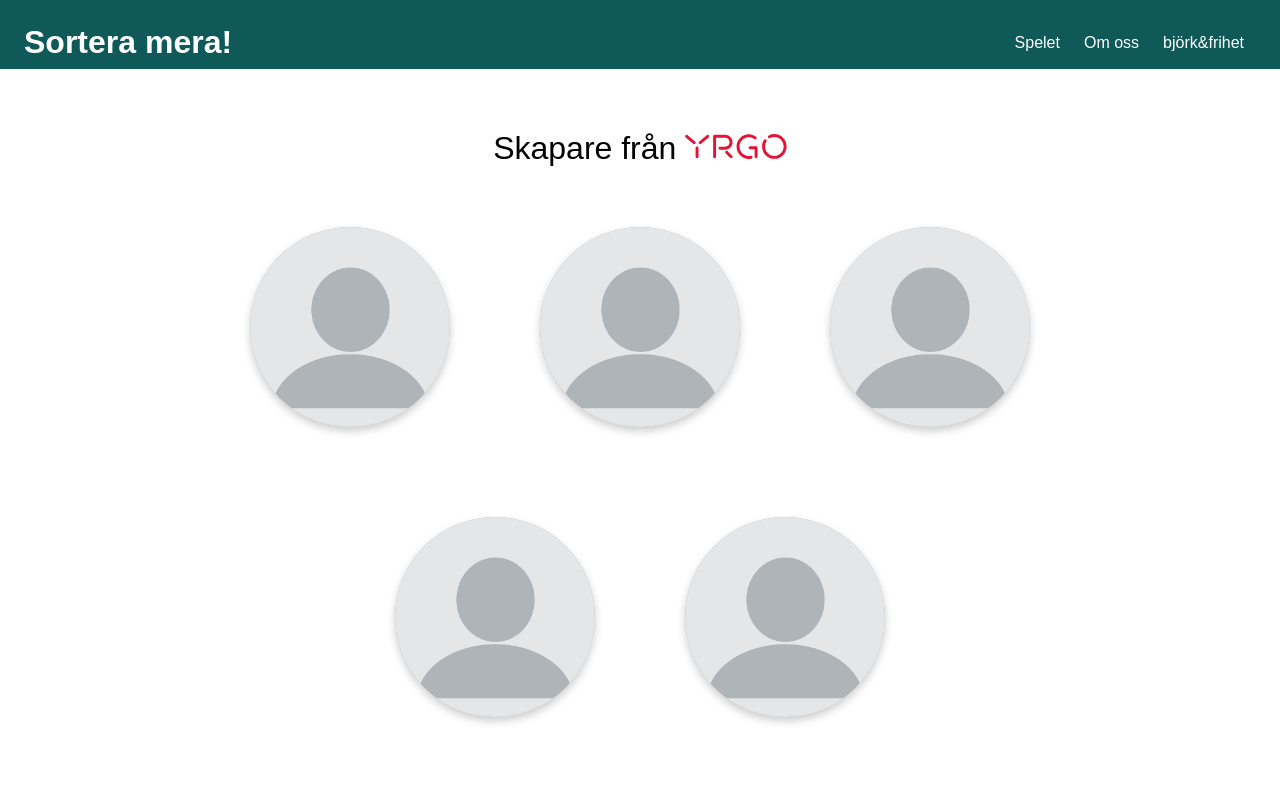
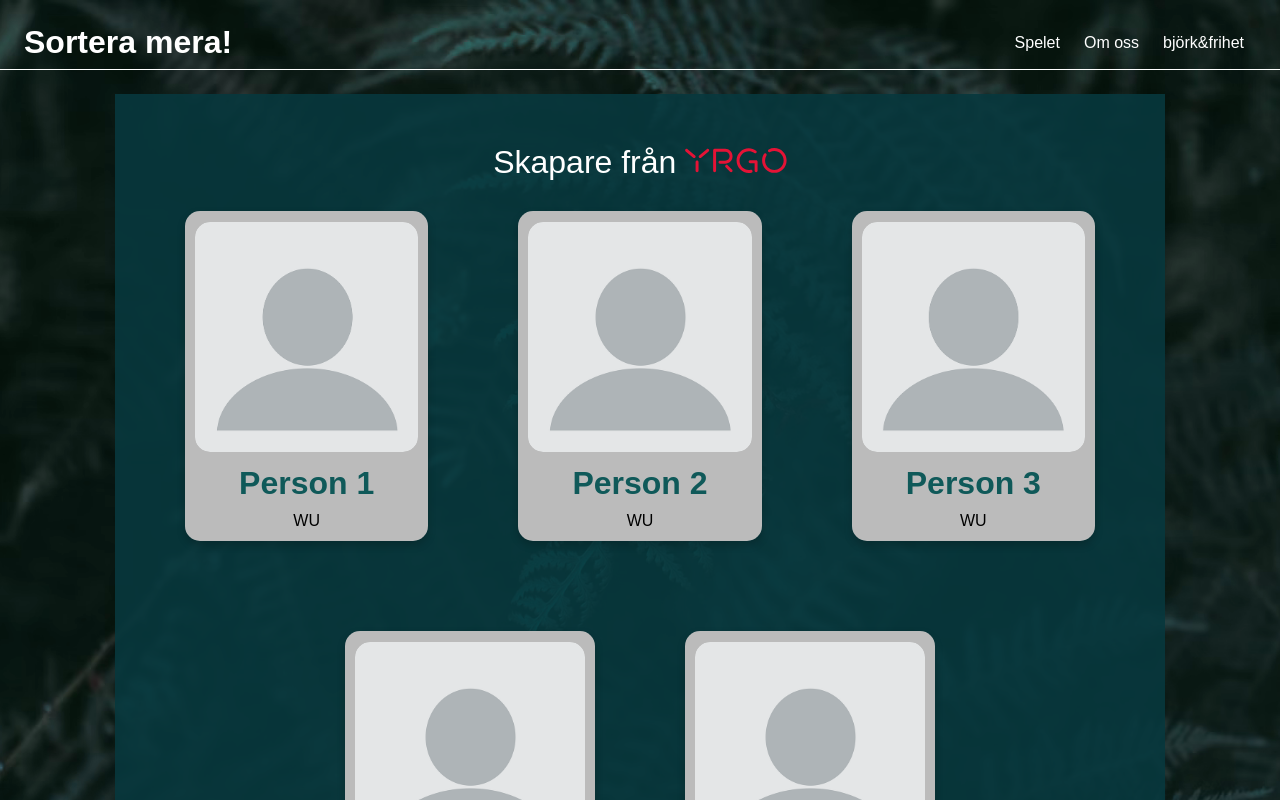
Before and after one commit to theo0165/sammanslaget, a Next.js app: page /om in a window 1280 px wide. Shown: the top 800 px of the page. Built offline with nearby package versions, Linux system fonts and the light colour scheme.

Commit message:
New about page

```diff
--- a/components/Person.tsx
+++ b/components/Person.tsx
@@ -9,6 +9,7 @@ interface Props {
   name: string;
   image: string;
   education: string;
+  description: string;
   contact: {
     linkedin?: string;
     email?: string;
@@ -17,7 +18,13 @@ interface Props {
   };
 }
 
-const Person: FC<Props> = ({ name, image, education, contact }) => {
+const Person: FC<Props> = ({
+  name,
+  image,
+  education,
+  contact,
+  description,
+}) => {
   const [isMobile, setIsMobile] = useState(false);
   const [isOpen, setIsOpen] = useState(false);
 
@@ -57,13 +64,16 @@ const Person: FC<Props> = ({ name, image, education, contact }) => {
     >
       <div className={style.inner}>
         <div className={style.front}>
-          <Image src={image} layout="fill" objectFit="cover" priority />
+          <div className={style.imageContainer}>
+            <Image src={image} layout="fill" objectFit="cover" priority />
+          </div>
+          <div className={style.frontInfo}>
+            <h3>{name}</h3>
+            <p>{education}</p>
+          </div>
         </div>
         <div className={style.back}>
-          <div>
-            <h1>{name}</h1>
-            <h3>{education}</h3>
-          </div>
+          <div className={style.desc}>{description}</div>
           <div>
             {contact.email && (
               <a href={`mailto:${contact.email}`}>{contact.email}</a>
--- a/pages/index.tsx
+++ b/pages/index.tsx
@@ -52,7 +52,7 @@ const Home: NextPage = () => {
   return (
     <>
       <Header noBg />
-      <div className={style.imageContainer}>
+      {/* <div className={style.imageContainer}>
         <Image
           src={hero}
           layout="fill"
@@ -60,7 +60,7 @@ const Home: NextPage = () => {
           priority
           className={style.hero}
         />
-      </div>
+      </div> */}
       <div className={style.gameContainer}>
         <div className={style.game}>
           <div className={style.gameInnerContainer}>
--- a/pages/om.tsx
+++ b/pages/om.tsx
@@ -6,7 +6,7 @@ import style from "../styles/Om.module.scss";
 const Om: NextPage = () => {
   return (
     <div>
-      <Header />
+      <Header noBg />
       <div className={style.container}>
         <h1>
           Skapare från{" "}
@@ -33,6 +33,7 @@ const Om: NextPage = () => {
               name="Person 1"
               image="/profile.png"
               education="WU"
+              description="Jag har ansvarat för idégenerering, användartester av spelet samt gjort prototyper av hemsidan."
               contact={{
                 email: "test@example.com",
                 github: "https://github.com",
@@ -45,6 +46,7 @@ const Om: NextPage = () => {
               name="Person 2"
               image="/profile.png"
               education="WU"
+              description="Jag har ansvarat för idégenerering, användartester av spelet samt gjort prototyper av hemsidan."
               contact={{
                 email: "test@example.com",
                 github: "https://github.com",
@@ -57,6 +59,7 @@ const Om: NextPage = () => {
               name="Person 3"
               image="/profile.png"
               education="WU"
+              description="Jag har ansvarat för idégenerering, användartester av spelet samt gjort prototyper av hemsidan."
               contact={{
                 email: "test@example.com",
                 github: "https://github.com",
@@ -71,6 +74,7 @@ const Om: NextPage = () => {
               name="Person 4"
               image="/profile.png"
               education="WU"
+              description="Jag har ansvarat för idégenerering, användartester av spelet samt gjort prototyper av hemsidan."
               contact={{
                 email: "test@example.com",
                 github: "https://github.com",
@@ -83,6 +87,7 @@ const Om: NextPage = () => {
               name="Person 5"
               image="/profile.png"
               education="WU"
+              description="Jag har ansvarat för idégenerering, användartester av spelet samt gjort prototyper av hemsidan."
               contact={{
                 email: "test@example.com",
                 github: "https://github.com",
--- a/styles/Om.module.scss
+++ b/styles/Om.module.scss
@@ -1,36 +1,87 @@
+// .container {
+//   margin-bottom: 60px;
+
+//   > h1 {
+//     text-align: center;
+//     margin: 60px 0;
+//     padding: 0;
+//     font-weight: 300;
+
+//     svg {
+//       height: 25px;
+//     }
+//   }
+// }
+
+// .people {
+//   display: flex;
+//   flex-direction: column;
+//   justify-content: center;
+//   align-items: center;
+//   row-gap: 90px;
+
+//   .two,
+//   .three {
+//     display: flex;
+//     column-gap: 90px;
+//   }
+
+//   @media screen and (max-width: 900px) {
+//     .two,
+//     .three {
+//       flex-direction: column;
+//       row-gap: 90px;
+//     }
+//   }
+// }
+
 .container {
-  margin-bottom: 60px;
+  width: 90%;
+  margin: 0 auto;
+  background: rgba(7, 56, 61, 0.9);
+  max-width: 1050px;
+  padding: 50px 70px;
+  margin-bottom: 50px;
 
   > h1 {
     text-align: center;
-    margin: 60px 0;
+    margin: 0 0 30px 0;
     padding: 0;
     font-weight: 300;
+    color: white;
 
     svg {
       height: 25px;
     }
   }
-}
 
   .people {
     display: flex;
+    column-gap: 90px;
     flex-direction: column;
-  justify-content: center;
+    row-gap: 90px;
+
+    @media screen and (max-width: 1000px) {
       align-items: center;
-  row-gap: 90px;
+    }
 
     .two,
     .three {
       display: flex;
       column-gap: 90px;
-  }
+      justify-content: center;
 
-  @media screen and (max-width: 900px) {
-    .two,
-    .three {
-      flex-direction: column;
+      @media screen and (max-width: 1000px) {
+        display: grid;
+        grid-template-columns: 1fr;
         row-gap: 90px;
       }
     }
+
+    .two {
     }
+
+    .three {
+    }
+  }
+}
--- a/styles/Person.module.scss
+++ b/styles/Person.module.scss
@@ -1,12 +1,13 @@
 .card {
-  width: 200px;
-  height: 200px;
+  width: 250px;
+  height: 330px;
   background-color: transparent;
   perspective: 1000px;
+  border-radius: 15px;
   //border-radius: 50%;
 
   * {
-    border-radius: 50%;
+    border-radius: 15px;
   }
 }
 
@@ -45,6 +46,29 @@
 .front {
   background-color: #bbb;
   color: black;
+  padding: 11px 10px;
+  display: flex;
+  justify-content: space-between;
+  flex-direction: column;
+
+  .imageContainer {
+    position: relative;
+    height: 230px;
+  }
+
+  .frontInfo {
+    h3 {
+      color: #0f5959;
+      font-weight: 600;
+      margin: 0;
+      padding-bottom: 10px;
+      font-size: 32px;
+    }
+
+    p {
+      margin: 0;
+    }
+  }
 }
 
 .back {
@@ -55,6 +79,10 @@
   flex-direction: column;
   justify-content: space-between;
   padding: 20px;
+
+  .desc {
+    padding-top: 70px;
+  }
 
   h1 {
     padding: 0;
--- a/styles/globals.scss
+++ b/styles/globals.scss
@@ -3,6 +3,10 @@ body {
   padding: 0;
   margin: 0;
   font-family: sans-serif;
+  background-image: url("/hero.png");
+  background-position: center;
+  background-repeat: no-repeat;
+  background-size: cover;
 }
 
 a {
```
Lines whose indentation alone changed are shown as unchanged.
